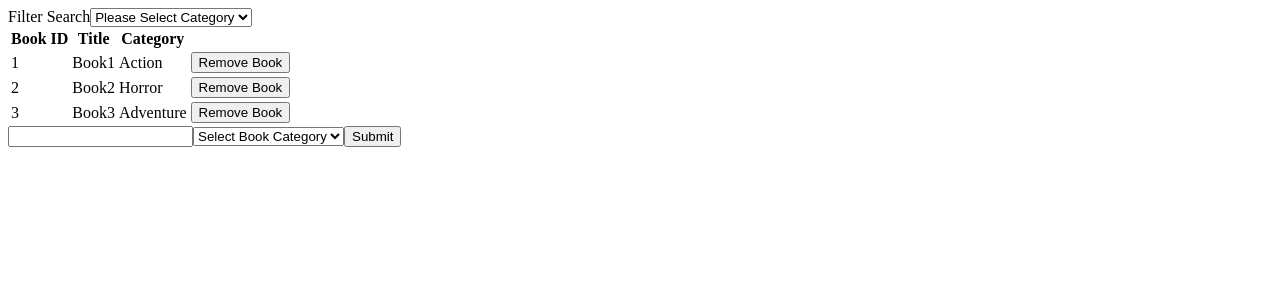
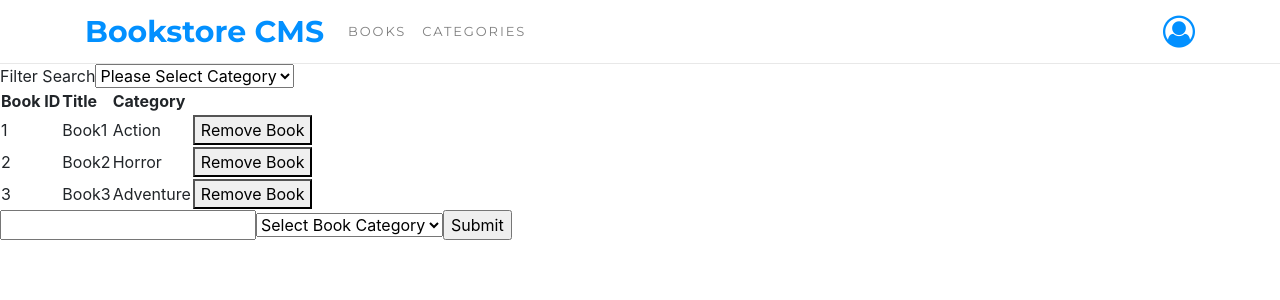
Before and after one commit to ldelbel/bookstore-cms, a React (Create React App) app: page / in a window 1280 px wide. Shown: the top 300 px of the page. Built offline with nearby package versions, Linux system fonts and the light colour scheme.

Commit message:
Add styling to Navbar

```diff
--- a/package.json
+++ b/package.json
@@ -12,7 +12,8 @@
     "react-dom": "^17.0.1",
     "react-redux": "^7.1.3",
     "react-scripts": "4.0.1",
-    "redux": "^4.0.5"
+    "redux": "^4.0.5",
+    "styled-components": "^5.2.1"
   },
   "devDependencies": {
     "babel-eslint": "^10.1.0",
--- a/public/index.html
+++ b/public/index.html
@@ -1,11 +1,29 @@
 <!DOCTYPE html>
 <html lang="en">
-
   <head>
     <meta charset="utf-8" />
     <meta name="viewport" content="width=device-width, initial-scale=1" />
     <meta name="theme-color" content="#000000" />
-  <meta name="description" content="Web site created using create-react-app" />
+    <meta
+      name="description"
+      content="Web site created using create-react-app"
+    />
+    <link
+      rel="stylesheet"
+      href="https://cdnjs.cloudflare.com/ajax/libs/twitter-bootstrap/4.5.3/css/bootstrap.min.css"
+    />
+    <link
+      rel="stylesheet"
+      href="https://fonts.googleapis.com/css?family=Montserrat:400,700"
+    />
+    <link
+      rel="stylesheet"
+      href="https://fonts.googleapis.com/css?family=Roboto+Slab:300,400"
+    />
+    <link
+      rel="stylesheet"
+      href="https://cdnjs.cloudflare.com/ajax/libs/font-awesome/4.7.0/css/font-awesome.min.css"
+    />
 
     <title>React Redux App</title>
   </head>
@@ -13,7 +31,5 @@
   <body>
     <noscript>You need to enable JavaScript to run this app.</noscript>
     <div id="root"></div>
-
   </body>
-
 </html>
--- a/src/components/App.js
+++ b/src/components/App.js
@@ -1,9 +1,11 @@
 import React from 'react';
 import BooksList from '../containers/BooksList';
 import BooksForm from '../containers/BooksForm';
+import Navbar from './Navbar';
 
 const App = () => (
   <>
+    <Navbar />
     <BooksList />
     <BooksForm />
   </>
--- /dev/null
+++ b/src/components/Navbar.js
@@ -0,0 +1,44 @@
+import React from 'react';
+import styled from 'styled-components';
+
+const StyledNav = styled.nav`
+  border-style: none;
+  border-bottom: 1px solid #e8e8e8;
+`;
+
+const StyledLi = styled.li`
+font-family: Montserrat, sans-serif;
+font-size: 13px;
+letter-spacing: 1.9px;
+color: #121212;
+`;
+
+const StyledLink = styled.a`
+font-size: 30px;
+color: #0290ff !important;
+font-family: Montserrat, sans-serif;
+font-style: normal;
+font-weight: bold;
+line-height: 37px;
+`;
+
+const Navbar = () => (
+  <StyledNav className="navbar navbar-light navbar-expand-md d-xl-flex navigation-clean">
+    <div className="container">
+      <StyledLink className="navbar-brand" href="/">Bookstore CMS</StyledLink>
+      <button type="button" data-toggle="collapse" className="navbar-toggler" data-target="#navcol-1">
+        <span className="sr-only">Toggle navigation</span>
+        <span className="navbar-toggler-icon" />
+      </button>
+      <div className="collapse navbar-collapse" id="navcol-1">
+        <ul className="nav navbar-nav mr-auto">
+          <StyledLi className="nav-item"><a className="nav-link" href="/">BOOKS</a></StyledLi>
+          <StyledLi className="nav-item"><a className="nav-link" href="/">CATEGORIES</a></StyledLi>
+        </ul>
+      </div>
+      <i className="fa fa-user-circle-o fa-2x" style={{ color: '#0290ff' }} />
+    </div>
+  </StyledNav>
+);
+
+export default Navbar;
```
Also changed, not shown: 2 other files (tests, documents, lock files or other folders). Lines whose indentation alone changed are shown as unchanged.
